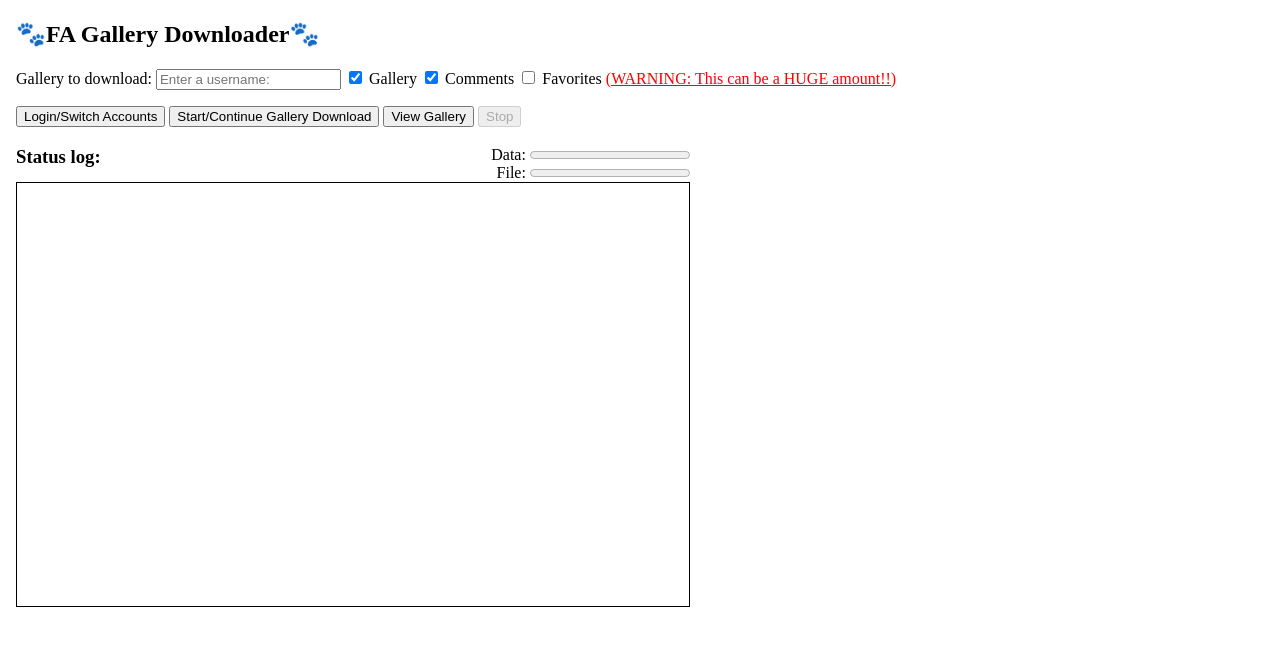
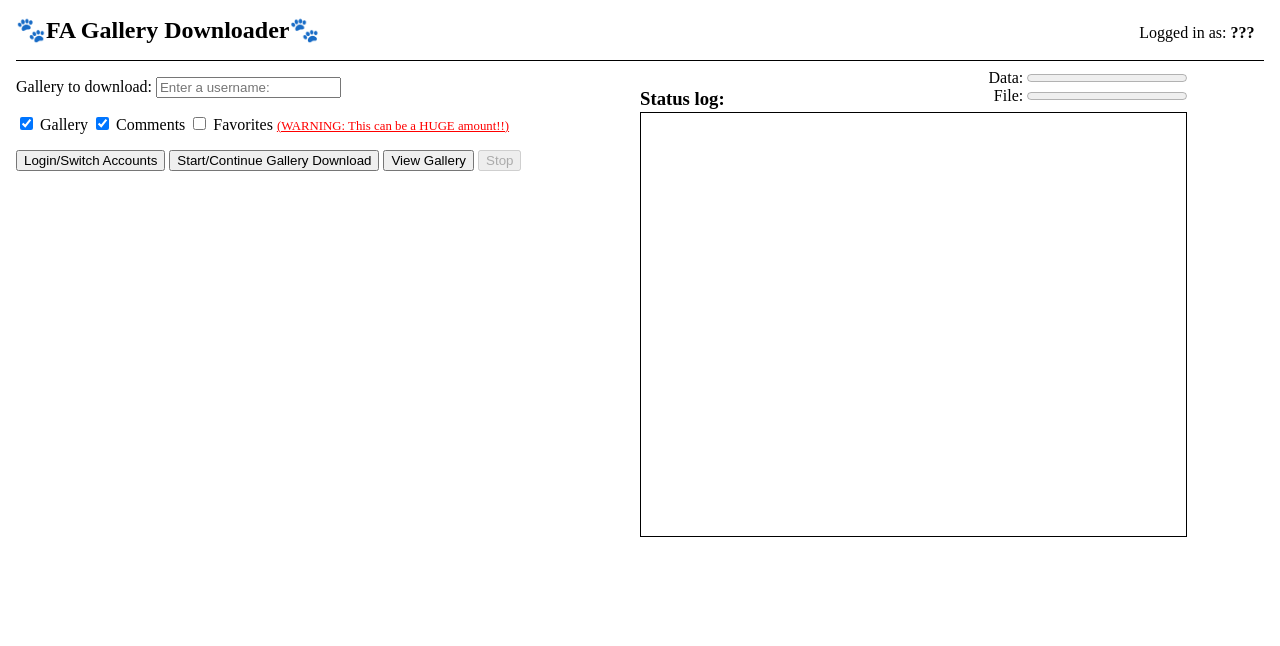
Before and after one commit to SpottedSqueak/FA-Gallery-Downloader, a website: page html/startup.html in a window 1280 px wide. Drawn offline with Linux system fonts and the light colour scheme.

Commit message:
Show logged in status on startup screen.

```diff
--- a/html/startup.html
+++ b/html/startup.html
@@ -13,12 +13,33 @@
     body, html {
       margin: 0 8px;
     }
-    .user-input {
-      margin: 1rem auto;
+    .logged-in-status {
+      display: block;
+      position: absolute;
+      top: 24px;
+      right: 2%;
+    }
+    .logged-in-status span {
+      font-weight: bold;
+      text-transform: capitalize;
+    }
+    .startup-title {
+      border-bottom: 1px solid #000;
+      padding: 16px 16px 16px 0;
+      margin: 0;
+    }
+    .user-input-container, .status-container {
+      display: block;
+      float: left;
+      width: 50%;
+      padding-right: 16px;
+    }
+    .user-choices {
+      margin: 1em auto;
     }
     .status-container {
       position: relative;
-      width: 60%;
+      margin-top: 8px;
     }
     #progress-bars {
       float: right;
@@ -41,16 +62,21 @@
       background: lightgray;
     }
     .warning {
+      font-size: 0.8em;
       color: red;
       text-decoration: underline;
     }
   </style>
 </head>
 <body>
-  <h2>🐾FA Gallery Downloader🐾</h2>
+  <div class="logged-in-status">Logged in as: <span>???</span></div>
+  <h2 class="startup-title">🐾FA Gallery Downloader🐾</h2>
+  <div class="user-input-container">
     <form class="user-input" onsubmit="return false">
+      <p>
         <label for="username">Gallery to download:</label>
         <input type="text" id="username" placeholder="Enter a username:" />
+      </p>
       <input type="checkbox" id="scrape-gallery" checked />
       <label for="scrape-gallery">Gallery</label>
       <input type="checkbox" id="scrape-comments" checked />
@@ -65,6 +91,7 @@
         <button id="view-gallery" onclick="window.userPath({ choice: this.id })">View Gallery</button>
         <button id="stop-all" onclick="window.userPath({ choice: this.id })" disabled>Stop</button>
       </div>
+  </div>
   <div class="status-container">
     <div id="progress-bars">
       <label for="data-progress-bar">Data:</label>
@@ -78,7 +105,10 @@
   </div>
   <script>
     window.setUsername = (name) => {
-      document.querySelector('#username').value = name;
+      if (!name) return;
+      const usernameDiv = document.querySelector('#username');
+      usernameDiv.value = usernameDiv.value || name;
+      document.querySelector('.logged-in-status span').textContent = name;
     }
     const startDownload = document.querySelector('#start-download');
     startDownload.addEventListener('click', (e) => {
--- a/index.js
+++ b/index.js
@@ -137,6 +137,9 @@
       log('Stopping data scraping...');
     }
   });
+  page.on('load', () => {
+    passUsername();
+  });
   if (await checkIfLoggedIn(page)) await passUsername();
   // Repair DB if needed
   await checkDBRepair();
```
Lines whose indentation alone changed are shown as unchanged.
